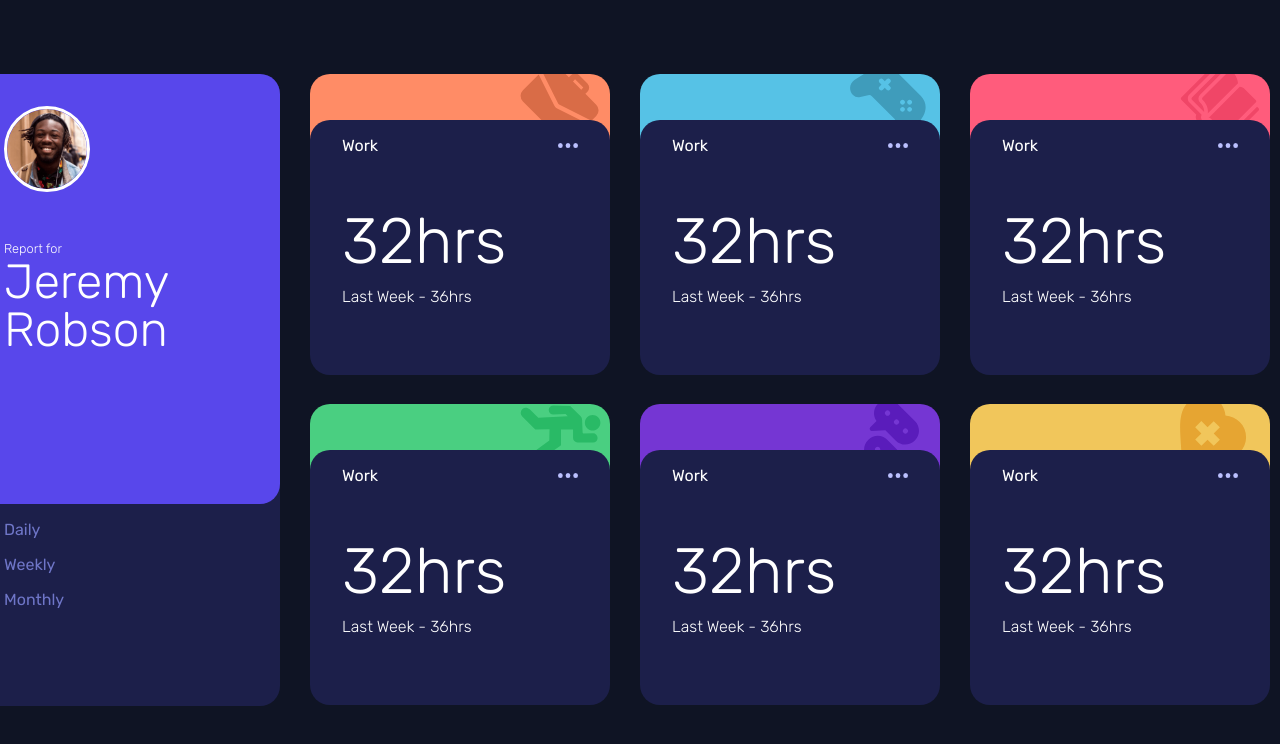
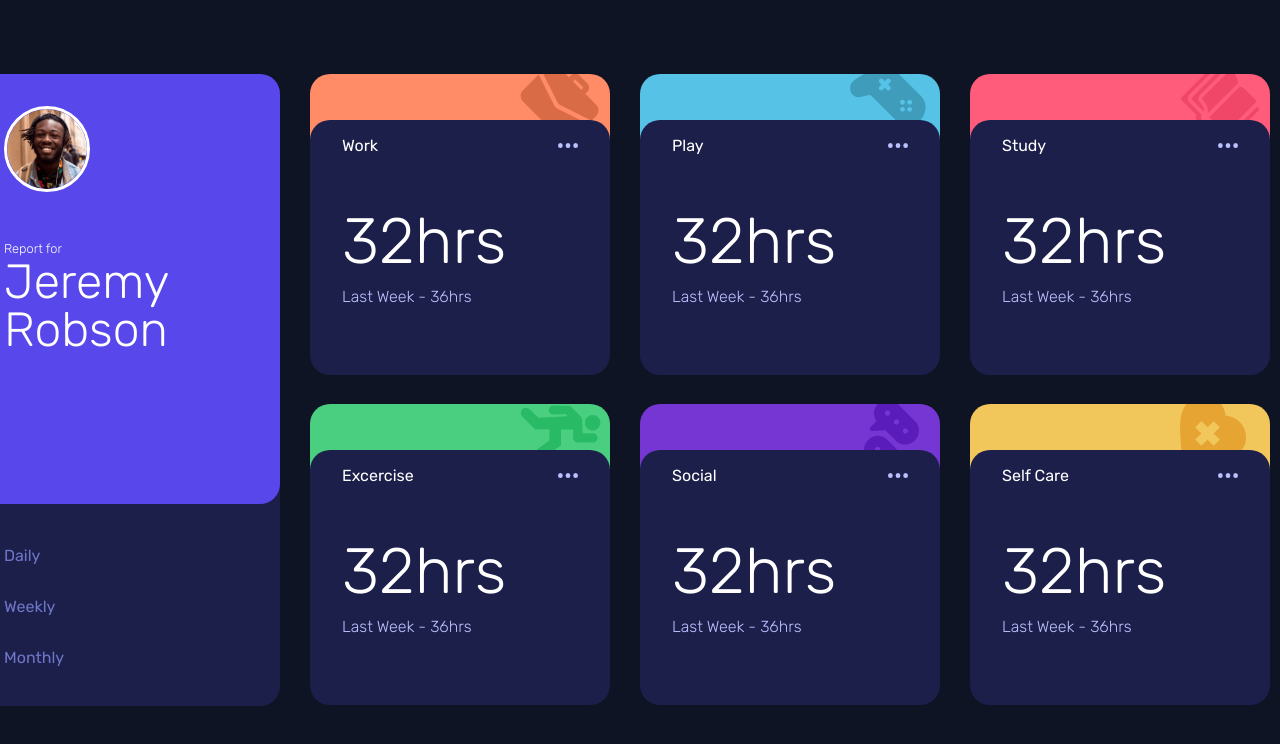
Before and after one commit to Rxunak/Time-Tracking-Dashboard, a plain HTML site: page index.html in a window 1280 px wide. Drawn offline with Linux system fonts and the light colour scheme.

Commit message:
Completed the Desktop version Design" git commit -m "Completed Desktop Design with the right Grid Layout

```diff
--- a/index.html
+++ b/index.html
@@ -51,7 +51,7 @@
         <div class="gridItems itemThree">
           <div class="informationDiv">
             <p class="informationPara">
-              Work
+              Play
               <img
                 src="/images/icon-ellipsis.svg"
                 alt="elipses"
@@ -65,7 +65,7 @@
         <div class="gridItems itemFour">
           <div class="informationDiv">
             <p class="informationPara">
-              Work
+              Study
               <img
                 src="/images/icon-ellipsis.svg"
                 alt="elipses"
@@ -79,7 +79,7 @@
         <div class="gridItems itemFive">
           <div class="informationDiv">
             <p class="informationPara">
-              Work
+              Excercise
               <img
                 src="/images/icon-ellipsis.svg"
                 alt="elipses"
@@ -93,7 +93,7 @@
         <div class="gridItems itemSix">
           <div class="informationDiv">
             <p class="informationPara">
-              Work
+              Social
               <img
                 src="/images/icon-ellipsis.svg"
                 alt="elipses"
@@ -107,7 +107,7 @@
         <div class="gridItems itemSeven">
           <div class="informationDiv">
             <p class="informationPara">
-              Work
+              Self Care
               <img
                 src="/images/icon-ellipsis.svg"
                 alt="elipses"
--- a/styles.css
+++ b/styles.css
@@ -122,6 +122,7 @@ main {
   border-top-left-radius: 20px;
   border-top-right-radius: 20px;
   background-color: hsl(246, 80%, 60%);
+  margin-bottom: 2.6rem;
 }
 
 .informationDiv {
@@ -164,6 +165,8 @@ main {
 .options {
   color: hsl(235, 45%, 61%);
   margin-left: 1.5rem;
+  margin-bottom: 2rem;
+
 }
 
 .options:hover {
@@ -196,4 +199,5 @@ main {
   margin-left: 2rem;
   margin-top: 0;
   font-weight: 100;
+  color: hsl(236, 100%, 87%);
 }
```
